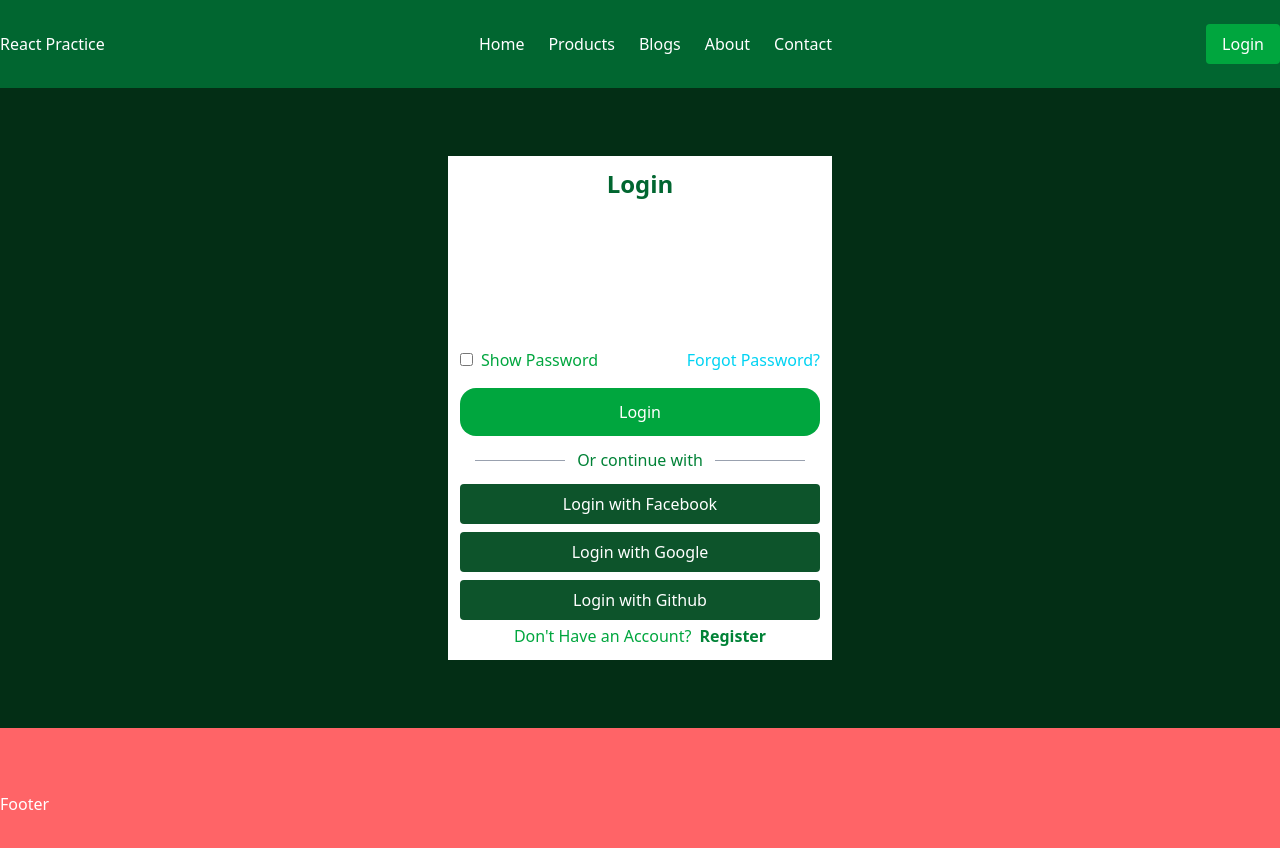
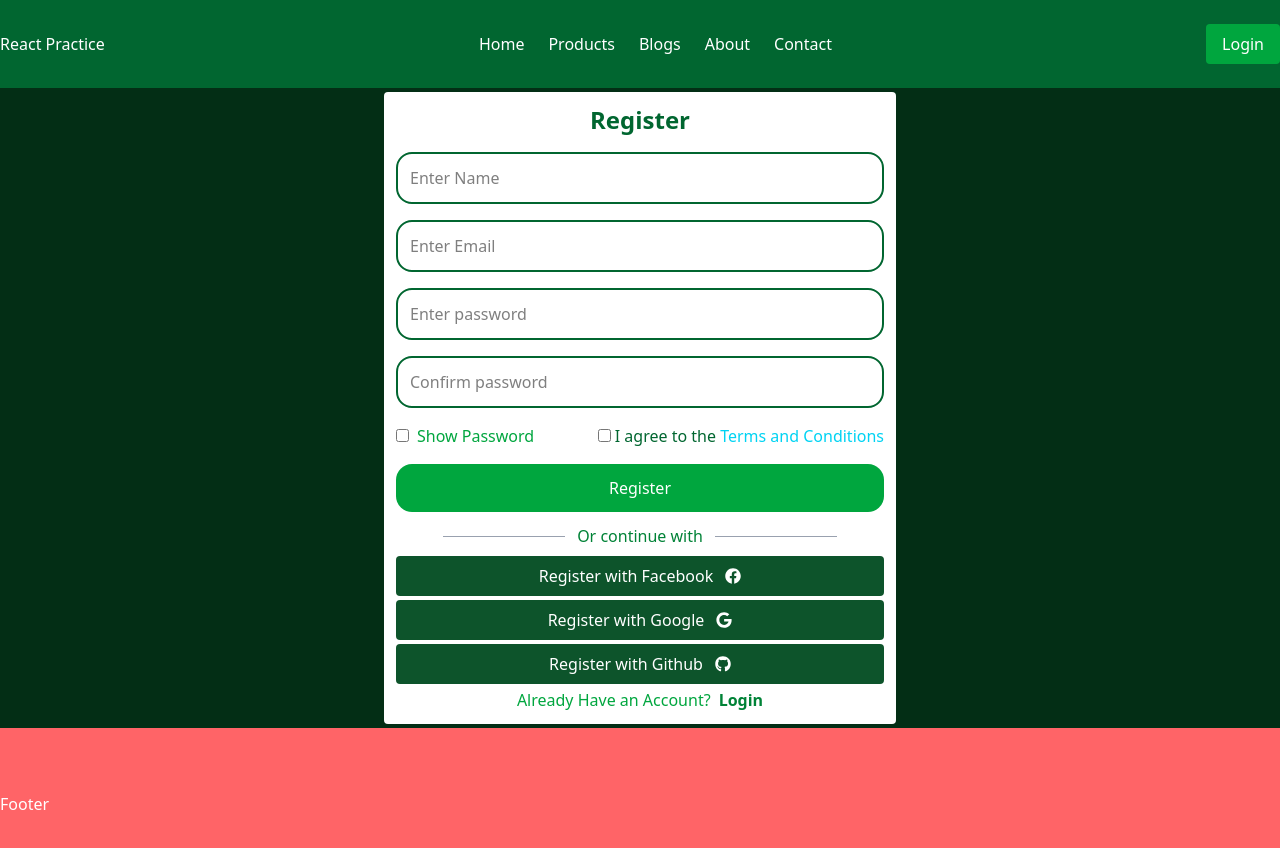
Before and after one commit to Imranhossain45/firstReactProject, a React (Vite) app: page /register in a window 1280 px wide. Shown: the top 848 px of the page. Built offline with nearby package versions, Linux system fonts and the light colour scheme.

Commit message:
Register page designed

```diff
--- a/src/components/auth/Login.jsx
+++ b/src/components/auth/Login.jsx
@@ -1,10 +1,11 @@
 import React from "react";
 import { Link } from "react-router-dom";
+import { FaFacebook, FaGithub, FaGoogle } from "react-icons/fa";
 
 const Login = () => {
   return (
     <div className="flex items-center justify-center bg-green-950 h-[80vh]">
-      <div className="text-white bg-white max-w-sm p-3">
+      <div className="text-white bg-white max-w-sm p-3 rounded">
         <h2 className="text-green-800 font-bold text-2xl text-center mb-4">
           Login
         </h2>
@@ -14,14 +15,14 @@ const Login = () => {
             name="email"
             id=""
             placeholder="Enter Email"
-            className="w-full border p-3 rounded-2xl"
+            className="w-full border-2 border-green-800 p-3 rounded-2xl text-black focus:outline-green-800"
           />
           <input
             type="password"
             name="password"
             id=""
             placeholder="Enter password"
-            className="w-full border p-3 rounded-2xl"
+            className="w-full border-2 border-green-800 p-3 rounded-2xl text-black focus:outline-green-800"
           />
           <div className="flex justify-between">
             <div>
@@ -47,14 +48,14 @@ const Login = () => {
           <hr className="border-gray-400 w-1/4" />
         </div>
         <div className="mt-2">
-          <button className="bg-green-900 w-full py-2 rounded my-1 hover:bg-green-800 cursor-pointer">
-            Login with Facebook
+          <button className="bg-green-900 w-full py-2 rounded my-1 hover:bg-green-800 cursor-pointer flex gap-3 items-center justify-center ">
+            Login with Facebook <FaFacebook />
           </button>
-          <button className="bg-green-900 w-full py-2 rounded my-1 hover:bg-green-800 cursor-pointer">
-            Login with Google
+          <button className="bg-green-900 w-full py-2 rounded my-1 hover:bg-green-800 cursor-pointer flex gap-3 items-center justify-center">
+            Login with Google <FaGoogle />
           </button>
-          <button className="bg-green-900 w-full py-2 rounded my-1 hover:bg-green-800 cursor-pointer">
-            Login with Github
+          <button className="bg-green-900 w-full py-2 rounded my-1 hover:bg-green-800 cursor-pointer flex gap-3 items-center justify-center">
+            Login with Github <FaGithub />
           </button>
         </div>
         <div className="text-green-600 flex gap-2 justify-center">
--- a/src/components/auth/Register.jsx
+++ b/src/components/auth/Register.jsx
@@ -1,26 +1,41 @@
-import React from 'react'
-import { Link } from 'react-router-dom'
+import React from "react";
+import { FaFacebook, FaGithub, FaGoogle } from "react-icons/fa";
+import { Link } from "react-router-dom";
 const Register = () => {
   return (
     <div className="flex items-center justify-center bg-green-950 h-[80vh]">
-      <div className="text-white bg-white max-w-sm p-3">
+      <div className="text-white bg-white max-w-lg p-3 rounded">
         <h2 className="text-green-800 font-bold text-2xl text-center mb-4">
-          Login
+          Register
         </h2>
         <form action="" className="space-y-4">
+          <input
+            type="text"
+            name="name"
+            id=""
+            placeholder="Enter Name"
+            className="w-full border-2 border-green-800 p-3 rounded-2xl text-black focus:outline-green-800"
+          />
           <input
             type="email"
             name="email"
             id=""
             placeholder="Enter Email"
-            className="w-full border p-3 rounded-2xl"
+            className="w-full border-2 border-green-800 p-3 rounded-2xl text-black focus:outline-green-800"
           />
           <input
             type="password"
             name="password"
             id=""
             placeholder="Enter password"
-            className="w-full border p-3 rounded-2xl"
+            className="w-full border-2 border-green-800 p-3 rounded-2xl text-black focus:outline-green-800"
+          />
+          <input
+            type="password"
+            name="confirm_password"
+            id=""
+            placeholder="Confirm password"
+            className="w-full border-2 border-green-800 p-3 rounded-2xl text-black focus:outline-green-800"
           />
           <div className="flex justify-between">
             <div>
@@ -29,15 +44,27 @@ const Register = () => {
                 Show Password
               </label>
             </div>
-            <Link className="text-cyan-400 hover:text-cyan-500 hover:underline">
-              Forgot Password?
-            </Link>
+            <div>
+              <input
+                type="checkbox"
+                name="termsAndConditions"
+                id="termsAndConditions"
+              />
+              <label htmlFor="termsAndConditions">
+                {" "}
+                <span className="text-green-800">I agree to the{" "}</span>
+                <Link to={"/termsandconditions"} className="text-cyan-400">
+                  Terms and Conditions
+                </Link>
+              </label>
+            </div>
           </div>
+
           <button
             type="submit"
             className="bg-green-600 w-full p-3 rounded-2xl flex justify-center items-center cursor-pointer hover:bg-green-800 mb-3"
           >
-            Login
+            Register
           </button>
         </form>
         <div className="flex justify-center items-center gap-3">
@@ -46,28 +73,28 @@ const Register = () => {
           <hr className="border-gray-400 w-1/4" />
         </div>
         <div className="mt-2">
-          <button className="bg-green-900 w-full py-2 rounded my-1 hover:bg-green-800 cursor-pointer">
-            Login with Facebook
+          <button className="bg-green-900 w-full py-2 rounded my-1 hover:bg-green-800 cursor-pointer flex gap-3 items-center justify-center ">
+            Register with Facebook <FaFacebook/>
           </button>
-          <button className="bg-green-900 w-full py-2 rounded my-1 hover:bg-green-800 cursor-pointer">
-            Login with Google
+          <button className="bg-green-900 w-full py-2 rounded my-1 hover:bg-green-800 cursor-pointer flex gap-3 items-center justify-center">
+            Register with Google <FaGoogle/>
           </button>
-          <button className="bg-green-900 w-full py-2 rounded my-1 hover:bg-green-800 cursor-pointer">
-            Login with Github
+          <button className="bg-green-900 w-full py-2 rounded my-1 hover:bg-green-800 cursor-pointer flex gap-3 items-center justify-center">
+            Register with Github <FaGithub/>
           </button>
         </div>
         <div className="text-green-600 flex gap-2 justify-center">
-          <p>Don't Have an Account?</p>
+          <p>Already Have an Account?</p>
           <Link
-            to={"/register"}
+            to={"/login"}
             className="text-green-700 font-bold hover:text-green-600"
           >
-            Register
+            Login
           </Link>
         </div>
       </div>
     </div>
-  )
-}
+  );
+};
 
-export default Register
+export default Register;
```
